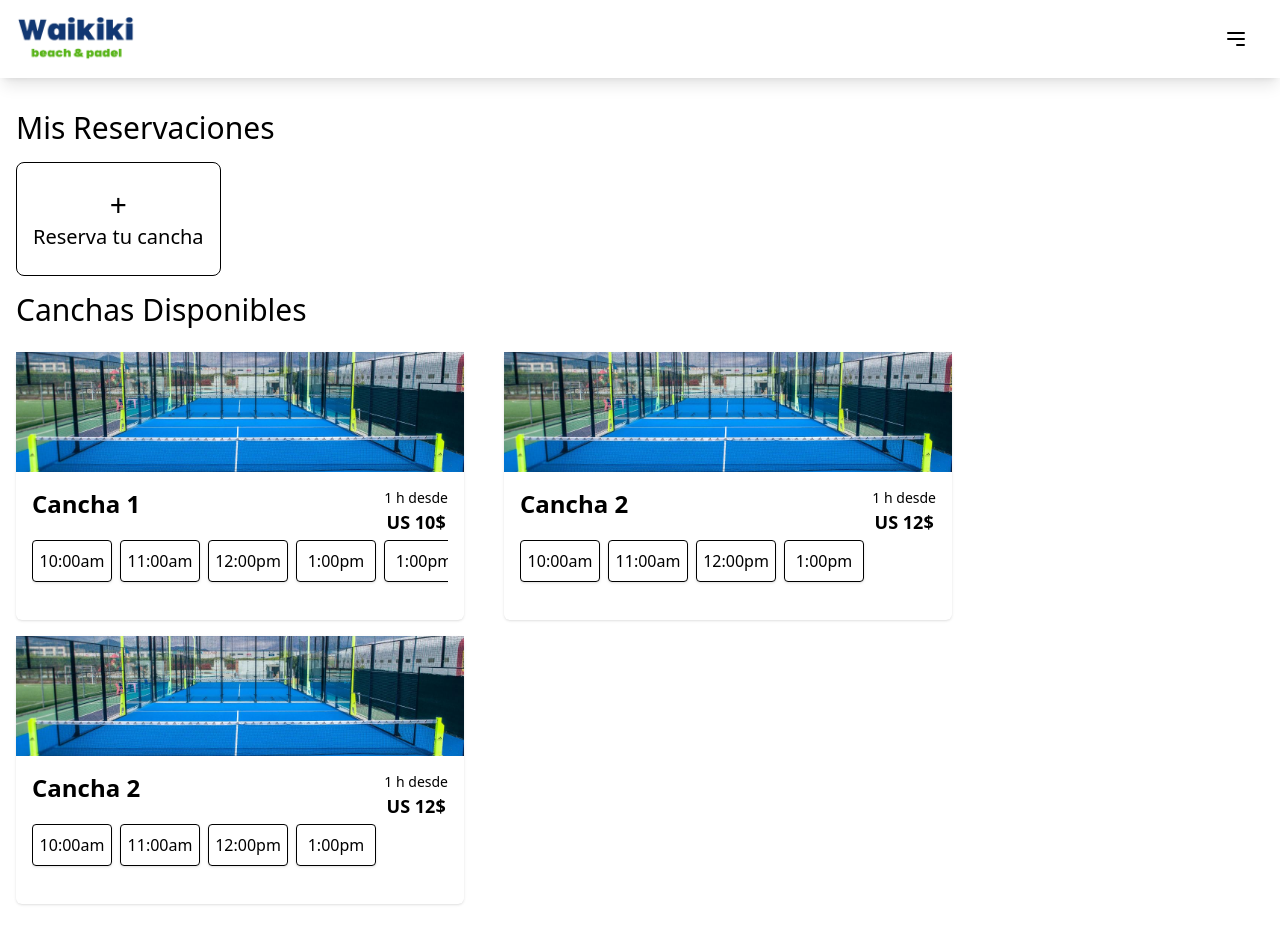
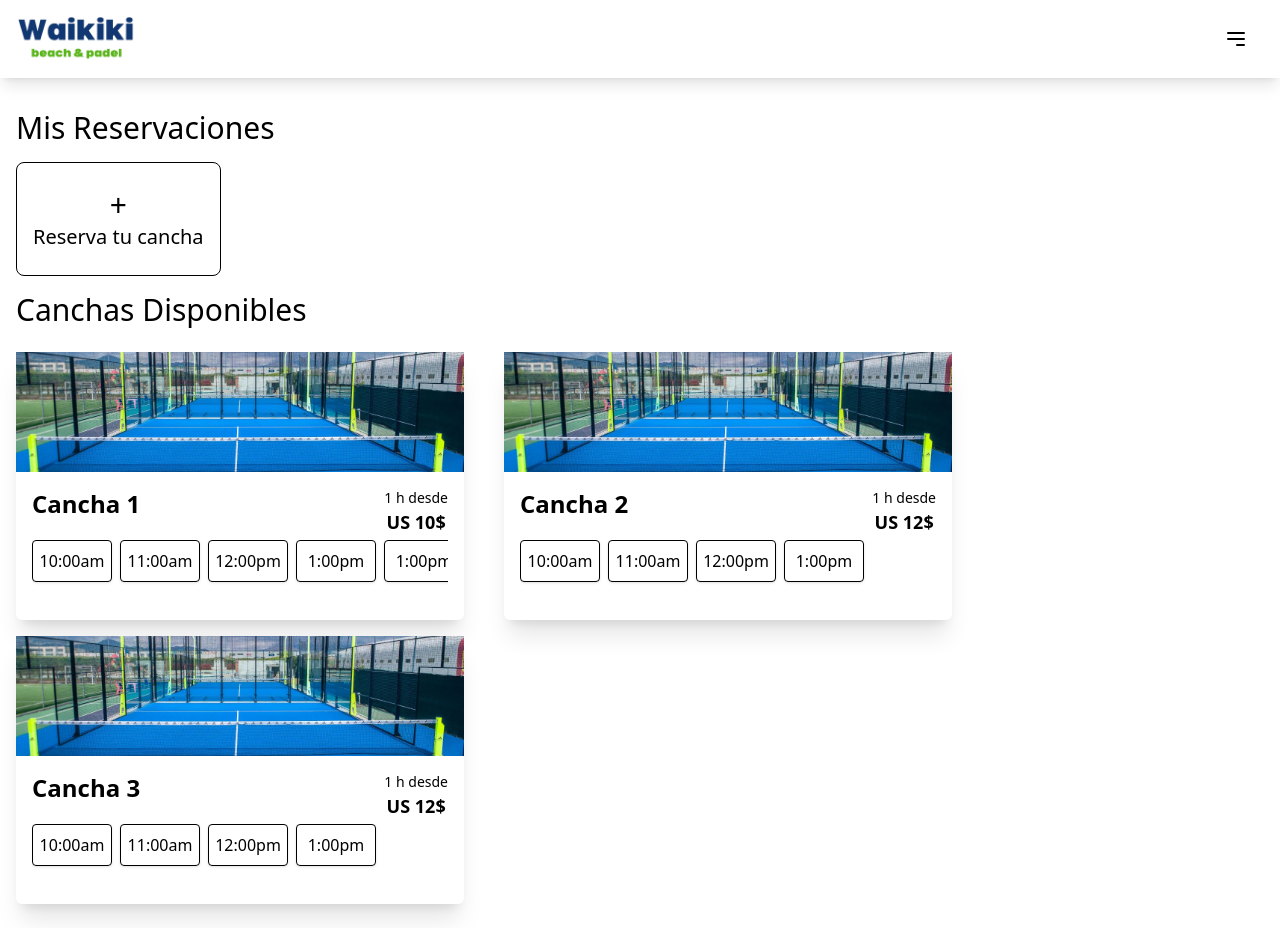
Before and after one commit to anzambrano21/waikikiPadel, a React (Vite) app: page / in a window 1280 px wide. Built offline with nearby package versions, Linux system fonts and the light colour scheme.

Commit message:
obtener fecha correctamente y validacion de la fecha para poder seleccionar horas, corregido error de hidratacion

```diff
--- a/src/components/CardCancha.jsx
+++ b/src/components/CardCancha.jsx
@@ -1,14 +1,22 @@
 import React from "react";
-import { Link } from "react-router";
+import { useNavigate } from "react-router";
 import CanchaImg from "../assets/canchaPadel.jpg";
-import Horario from "./Horario";
+import Horario from "./Horario.jsx";
 
-function CardCancha({ id, nombre, precio, horarios }) {
-    const fechaActual = new Date().toLocaleDateString('es-ES'); // Formato dd/mm/yyyy
+function CardCancha({ id, nombre, precio, horarios, fecha }) {
+    const navigate = useNavigate(); // Inicializa useNavigate
+
+    // Función para manejar el clic en la tarjeta
+    const handleCardClick = () => {
+        navigate(`/reservar?cancha=${id}&fecha=${fecha}`); // Navega a la URL deseada
+    };
 
     return (
-        <Link to={`/reservar?cancha=${id}&fecha=${fechaActual}`}>
-            <div id="cardCancha" className="my-2 shadow w-md rounded-md mr-10">
+        <div
+            id="cardCancha"
+            className="my-2 shadow-xl w-md rounded-md mr-10 cursor-pointer" // Agrega cursor-pointer para indicar que es clickeable
+            onClick={handleCardClick} // Asigna la función al evento onClick
+        >
             <img src={CanchaImg} alt="canchaPadel" className="w-full h-30 object-cover" />
             <div className="p-4">
                 <div className="flex align-items-center text-center justify-between">
@@ -21,12 +29,11 @@ function CardCancha({ id, nombre, precio, horarios }) {
 
                 <div className="flex my-1 overflow-x-auto scroll-m-0 horarios-container h-15">
                     {horarios.map((horario, index) => (
-                            <Horario key={index} canchaId={id} horario={horario} fecha={fechaActual} />
+                        <Horario key={index} canchaId={id} horario={horario} fecha={fecha} />
                     ))}
                 </div>
             </div>
         </div>
-        </Link>
     );
 }
 
--- a/src/pages/Client/Principal.jsx
+++ b/src/pages/Client/Principal.jsx
@@ -1,10 +1,8 @@
-import React, { useState } from "react";
-import { Link } from "react-router";
-import LayoutClient from "../../layout/LayoutClient";
-import CardCancha from "../../components/CardCancha"; // Importar el componente CardCancha
+import { Link } from "react-router"; // Cambia a 'react-router-dom'
+import LayoutClient from "../../layout/LayoutClient.jsx";
+import CardCancha from "../../components/CardCancha.jsx";
 
 function Principal() {
-
     // Datos de ejemplo para las canchas
     const canchas = [
         {
@@ -20,12 +18,13 @@ function Principal() {
             horarios: ["10:00am", "11:00am", "12:00pm", "1:00pm"],
         },
         {
-            id: 2,
-            nombre: "Cancha 2",
+            id: 3,
+            nombre: "Cancha 3",
             precio: 12,
             horarios: ["10:00am", "11:00am", "12:00pm", "1:00pm"],
         },
     ];
+
 
     return (
         <LayoutClient>
@@ -38,7 +37,7 @@ function Principal() {
                     <button
                         type="button"
                         id="CardCrearReservacion"
-                        className=" py-6 p-4 border border-black rounded-lg cursor-pointer"
+                        className="py-6 p-4 border border-black rounded-lg cursor-pointer"
                     >
                         <p className="text-3xl">+</p>
                         <p className="text-xl">Reserva tu cancha</p>
@@ -49,15 +48,19 @@ function Principal() {
                     <h1 className="text-3xl my-4">Canchas Disponibles</h1>
 
                     <div id="canchasCont" className="flex flex-wrap">
-                        {canchas.map((cancha) => (
+                        {canchas.map((cancha) => {
+                            const fechaActual = new Date().toLocaleDateString('en-CA'); // Fecha actual en YYYY-MM-DD
+                            return (
                                 <CardCancha
                                     key={cancha.id}
                                     id={cancha.id}
                                     nombre={cancha.nombre}
                                     precio={cancha.precio}
                                     horarios={cancha.horarios}
+                                    fecha={fechaActual} // Pasar la fecha en formato YYYY-MM-DD
                                 />
-                        ))}
+                            );
+                        })}
                     </div>
                 </div>
             </div>
--- a/src/pages/Client/Reservar.jsx
+++ b/src/pages/Client/Reservar.jsx
@@ -1,6 +1,6 @@
-import React, { useState } from "react";
+import React, { useState, useEffect } from "react";
 import { Link, useLocation } from "react-router";
-import LayoutClient from "../../layout/LayoutClient";
+import LayoutClient from "../../layout/LayoutClient.jsx";
 import CanchaImg from "../../assets/canchaPadel.jpg";
 
 function Reservar() {
@@ -9,26 +9,51 @@ function Reservar() {
     const canchaId = searchParams.get("cancha");
     const fechaInicial = searchParams.get("fecha");
 
-    // Formatear la fecha inicial a yyyy-mm-dd
-    const formatDate = (dateString) => {
-        if (!dateString) return new Date().toISOString().split("T")[0]; // Fecha actual en yyyy-mm-dd
-        const [day, month, year] = dateString.split("/");
-        return `${year}-${month}-${day}`; // Convertir dd/mm/yyyy a yyyy-mm-dd
+    const [fechaSeleccionada, setFechaSeleccionada] = useState(fechaInicial || new Date().toISOString().split("T")[0]);
+    const [horasSeleccionadas, setHorasSeleccionadas] = useState([]);
+    const [errorFecha, setErrorFecha] = useState(""); // Estado para el mensaje de error
+
+    // Obtener la fecha actual en formato YYYY-MM-DD
+    const fechaActual = new Date().toISOString().split("T")[0];
+
+    // Validar la fecha seleccionada
+    const validarFecha = (fecha) => {
+        if (fecha < fechaActual) {
+            setErrorFecha("No se pueden seleccionar fechas anteriores al día actual.");
+            return false;
+        } else {
+            setErrorFecha(""); // Limpiar el mensaje de error si la fecha es válida
+            return true;
+        }
     };
 
-    const [fechaSeleccionada, setFechaSeleccionada] = useState(formatDate(fechaInicial));
-    const [horasSeleccionadas, setHorasSeleccionadas] = useState([]);
+    // Actualiza el estado cuando cambia la fecha de la URL
+    useEffect(() => {
+        if (fechaInicial) {
+            setFechaSeleccionada(fechaInicial);
+            validarFecha(fechaInicial); // Validar la fecha inicial
+        }
+    }, [fechaInicial]);
 
+    // Manejar el cambio de fecha
+    const handleFechaChange = (e) => {
+        const nuevaFecha = e.target.value;
+        setFechaSeleccionada(nuevaFecha);
+        validarFecha(nuevaFecha); // Validar la nueva fecha
+    };
+
+    // Manejar el clic en una hora
     const handleHoraClick = (hora) => {
+        if (fechaSeleccionada < fechaActual) {
+            setErrorFecha("No se pueden seleccionar horas para fechas pasadas.");
+            return; // No permitir seleccionar horas si la fecha es inválida
+        }
+
         if (horasSeleccionadas.includes(hora)) {
             setHorasSeleccionadas(horasSeleccionadas.filter(h => h !== hora));
         } else {
             setHorasSeleccionadas([...horasSeleccionadas, hora]);
         }
-    };
-
-    const handleFechaChange = (e) => {
-        setFechaSeleccionada(e.target.value); // Actualizar la fecha seleccionada
     };
 
     const montoTotal = horasSeleccionadas.length * 10; // Precio por hora
@@ -57,10 +82,18 @@ function Reservar() {
                                 type="date"
                                 value={fechaSeleccionada}
                                 onChange={handleFechaChange}
+                                min={fechaActual} // Establecer la fecha mínima como el día actual
                                 className="shadow w-xs p-4"
                             />
                         </div>
                     </div>
+
+                    {/* Mostrar mensaje de error si la fecha es inválida */}
+                    {errorFecha && (
+                        <div className="text-red-500 text-center my-2">
+                            {errorFecha}
+                        </div>
+                    )}
 
                     <div id="contHoras" className="flex flex-col my-1">
                         <h2 className="text-xl font-bold my-2 text-blue-950">Horas disponibles</h2>
```
Lines whose indentation alone changed are shown as unchanged.
